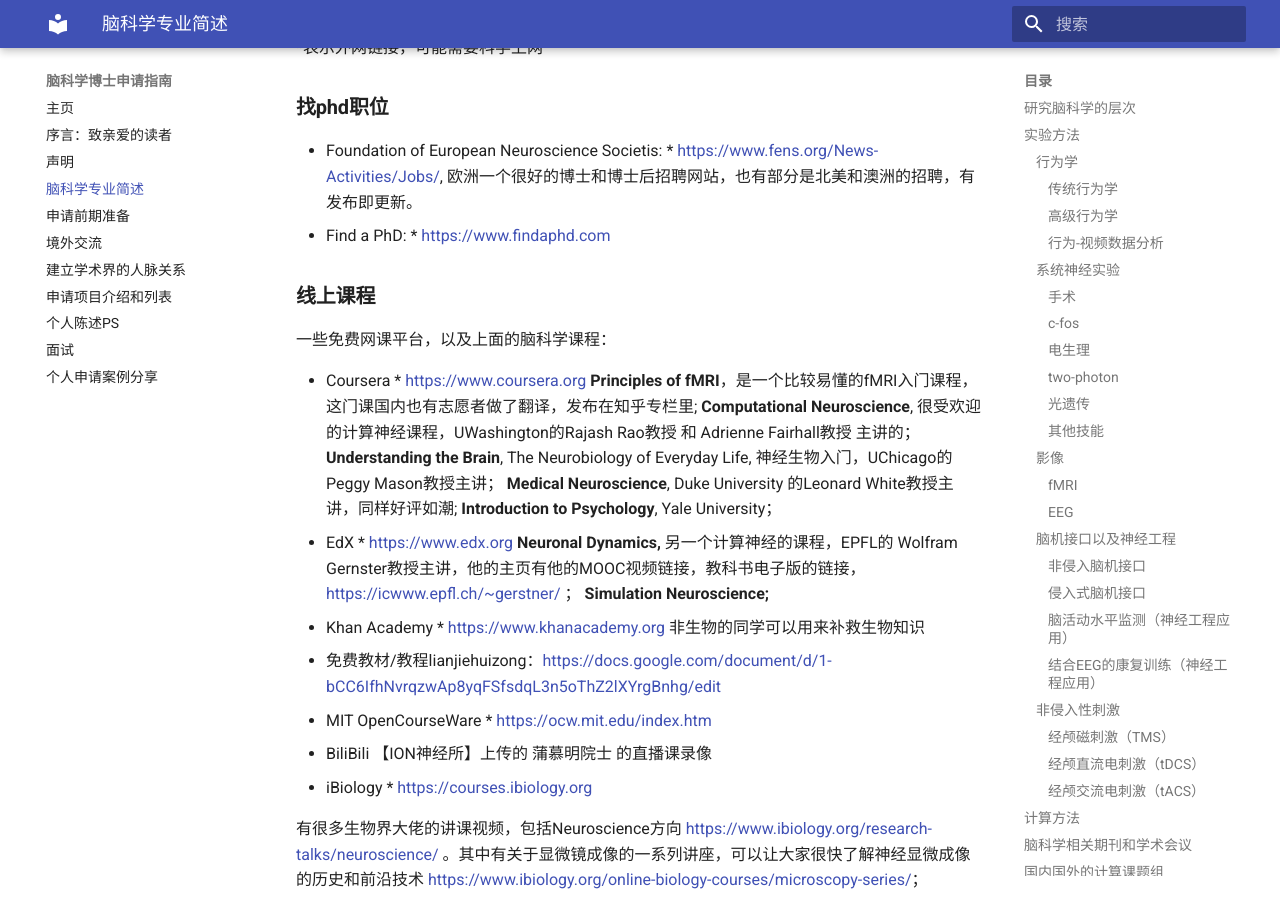
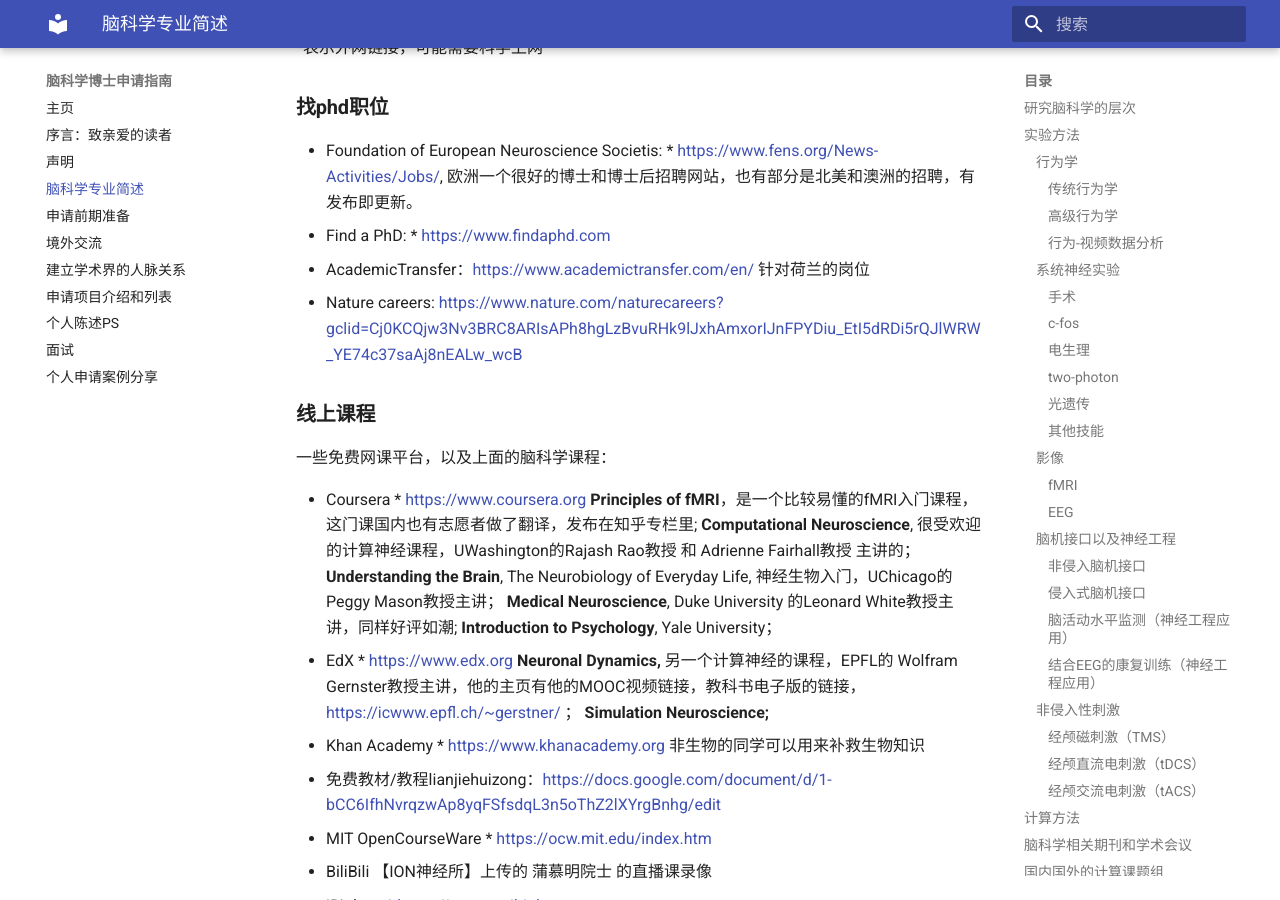
Before and after one commit to BrainPhD-CN/handbook, an MkDocs documentation site: the page built from docs/short-intro.md, in a window 1280 px wide and 900 px high, scrolled down 13946 px. Built offline with MkDocs 1.6.1 and Material for MkDocs 9.7.7, drawn with Linux system fonts in a browser that asks for light colours.

Commit message:
Update short-intro.md

```diff
--- a/docs/short-intro.md
+++ b/docs/short-intro.md
@@ -441,6 +441,8 @@ https://cni.upenn.edu/people
 
 - Foundation of European Neuroscience Societis: * https://www.fens.org/News-Activities/Jobs/, 欧洲一个很好的博士和博士后招聘网站，也有部分是北美和澳洲的招聘，有发布即更新。
 - Find a PhD: * https://www.findaphd.com
+- AcademicTransfer：https://www.academictransfer.com/en/ 针对荷兰的岗位
+- Nature careers: https://www.nature.com/naturecareers?gclid=Cj0KCQjw3Nv3BRC8ARIsAPh8hgLzBvuRHk9lJxhAmxorIJnFPYDiu_EtI5dRDi5rQJlWRW_YE74c37saAj8nEALw_wcB
 
 ### **线上课程**
 
```
